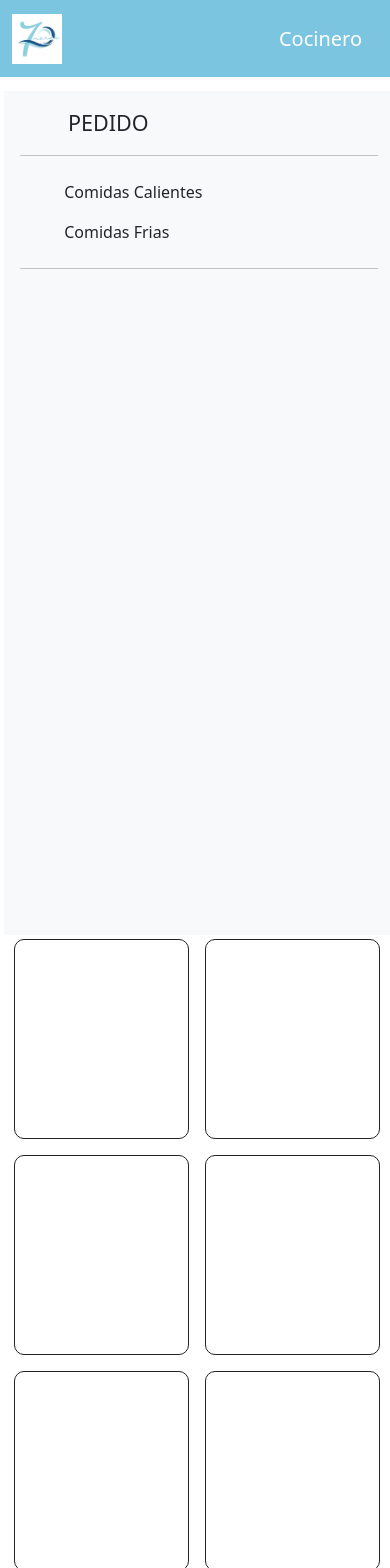
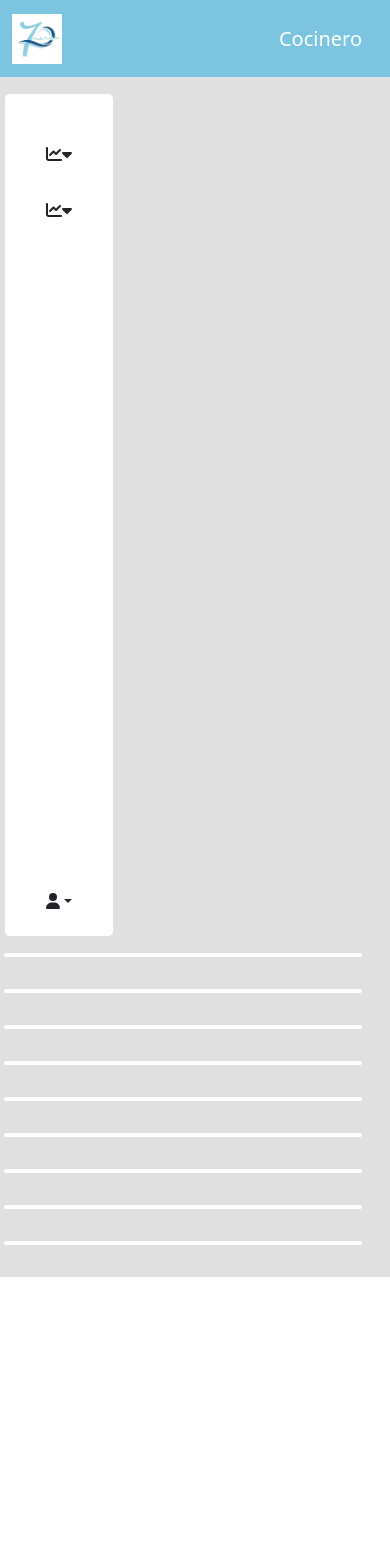
Before and after one commit to Mijael-cod/7MaresFrontend, an Angular app: page /cocinero in a window 390 px wide. Shown: the top 1568 px of the page. After the commit the page ends 1277 px from the top, so only its background shows below. Built offline with nearby package versions, Linux system fonts and the light colour scheme.

Commit message:
cocina 2.0

```diff
--- a/src/app/app.component.html
+++ b/src/app/app.component.html
@@ -1 +1 @@
-<router-outlet></router-outlet>
+<router-outlet ></router-outlet>
--- a/src/app/app.module.ts
+++ b/src/app/app.module.ts
@@ -20,7 +20,7 @@ import { RouterModule } from '@angular/router';
     MeseroComponent,
     VPrincipalComponent,
     HeaderComponent,
-    SidebarComponent
+    SidebarComponent,
   ],
   imports: [
     BrowserModule,
--- a/src/app/pages/cocinero/cocinero.component.css
+++ b/src/app/pages/cocinero/cocinero.component.css
@@ -1,79 +1,62 @@
-.color-white{
+.color-white {
     color: white;
 }
 
-.color-nav{
+.color-nav {
     background-color: #7CC5E0;
 }
-
-.body-cocina{
-    margin-top: 10px;
-}
-.cocina-pedidos{
-    display: grid;
-    grid-template-columns: auto auto auto;
-    gap: 1rem;
-    margin-left: 2px;
+.sidedbar{
 
 }
 
-.caja-1{
-    border:solid 1px;
-    border-radius: 10px;
-    height: 310px;
+.fondoSidebar {
+    background-color: #E0E0E0;
 }
 
-@media (max-width: 768px) {
-    /* Estilos específicos para pantallas más pequeñas */
-    .cocina-pedidos{
-        display: grid;
-        grid-template-columns: auto auto;
-        gap: 1rem;
-        margin-left: 2px;
+.nav-pills li a:hover {
+    background-color: rgb(41, 175, 41);
+}
+
+.nav-item .form-select {
+    margin-top: 10px;
+}
+.element {
+    overflow: hidden;
+  }
+
+::-webkit-scrollbar {
+    width: 8px; /* Ancho de la barra de desplazamiento */
+  }
+
+  ::-webkit-scrollbar-track {
+    background-color: #f1f1f1; /* Color de fondo de la pista */
+  }
+
+  ::-webkit-scrollbar-thumb {
+    background-color: #888; /* Color del pulgar */
+    border-radius: 4px; /* Radio de borde del pulgar */
+  }
+
+  ::-webkit-scrollbar-thumb:hover {
+    background-color: #555; /* Color del pulgar al pasar el cursor por encima */
+  }
 
 
-    }
+.cocina-pedidos{
 
-    .caja-1{
-        border:solid 1px;
-        border-radius: 10px;
-        height: 200px;
-    }
+}
+
+
+
+@media (max-width: 768px) {
 
   }
 
-  /* Estilos para pantallas medianas */
   @media (min-width: 768px) and (max-width: 992px) {
-    /* Estilos específicos para pantallas medianas */
-    .cocina-pedidos{
-        display: grid;
-        grid-template-columns: auto auto;
-        gap: 1rem;
-        margin-left: 2px;
 
-    }
 
-    .caja-1{
-        border:solid 1px;
-        border-radius: 10px;
-        height: 250px;
-    }
   }
+  @media (min-width: 992px) {
 
-  /* Estilos para pantallas más grandes */
-  @media (min-width: 992px) {
-    /* Estilos específicos para pantallas más grandes */
-    .cocina-pedidos{
-        display: grid;
-        grid-template-columns: auto auto auto ;
-        gap: 1rem;
-        margin-left: 2px;
 
-    }
-
-    .caja-1{
-        border:solid 1px;
-        border-radius: 10px;
-        height: 310px;
-    }
   }
--- a/src/app/pages/cocinero/cocinero.component.html
+++ b/src/app/pages/cocinero/cocinero.component.html
@@ -21,46 +21,84 @@
     </div>
 </nav>
 
-<div class="container-fluid body-cocina">
-    <div class="row">
-        <div class="col-md-2 p-3 bg-light m-1 p-1" style="height: 100vh;">
-            <a class="d-flex align-items-center mb-3 mb-md-0 me-md-auto link-dark text-decoration-none"
-                style="width: 100%;">
-                <svg class="bi pe-none me-2" width="40" height="32">
-                    <use xlink:href="#bootstrap"></use>
-                </svg>
-                <span class="fs-4">PEDIDO</span>
+<div class="container-fluid p-3 fondoSidebar">
+	<div class="row ">
+		<div class="d-flex flex-column justify-content-between col-auto bg-white border rounded min-vh-100 sidebar"><!-- col-md-4 col-lg-3 -->
+			<div class="mt-4">
+				<a class="text-dark d-none d-sm-inline text-decoration-none d-flex align-items-center ms-4"
+					role="button">
+					<span class="fs-5">
+						<strong>PEDIDOS</strong>
+					</span>
 				</a>
-            <hr>
-            <ul class="nav nav-pills flex-column mb-auto">
-
-                <li>
-                    <a href="#" class="nav-link link-dark">
-                        <svg class="bi pe-none me-2" width="16" height="16">
-                        </svg>
-                        Comidas Calientes
+				<hr class="text-dark d-none d-sm-block">
+				<ul class="nav nav-pills flex-column mt-2 mt-sm-0 " id="menu1">
+					<li class="nav-item my-sm-1 my-2 disabled">
+						<a href="#sidepedidos1" data-bs-toggle="collapse"
+							class="nav-link text-dark text-center text-sm-start" aria-current="page">
+							<i class="fa-solid fa-chart-line"></i>
+							<span class="ms-2 d-none d-sm-inline">Comidas Calientes </span>
+							<i class="fa fa-caret-down"></i>
+						</a>
+						<ul class="nav collapse ms-1 flex-column" id="sidepedidos1" data-bs-parent="#pedido1">
+							<li class="nav-item">
+								<a href="" class="nav-link text-dark" href="" aria-current="page">
+									<i class="fa-solid fa-clipboard-list"></i> Recibidos
 								</a>
 							</li>
-                <li>
-                    <a href="#" class="nav-link link-dark">
-                        <svg class="bi pe-none me-2" width="16" height="16">
-                        </svg>
-                        Comidas Frias
+							<li class="nav-item">
+								<a href="" class="nav-link text-dark" href="">
+									<i class="fa-solid fa-list-check"></i> Listos
 								</a>
 							</li>
 						</ul>
-            <hr>
+					</li>
+                    <li class="nav-item my-sm-1 my-2 disabled">
+						<a href="#sidepedidos2" data-bs-toggle="collapse"
+							class="nav-link text-dark text-center text-sm-start" aria-current="page">
+							<i class="fa-solid fa-chart-line"></i>
+							<span class="ms-2 d-none d-sm-inline">Comidas Frias </span>
+							<i class="fa fa-caret-down"></i>
+						</a>
+						<ul class="nav collapse ms-1 flex-column" id="sidepedidos2" data-bs-parent="#pedido2">
+							<li class="nav-item">
+								<a href="" class="nav-link text-dark" href="" aria-current="page">
+									<i class="fa-solid fa-clipboard-list"></i> Recibidos
+								</a>
+							</li>
+							<li class="nav-item">
+								<a href="" class="nav-link text-dark" href="">
+									<i class="fa-solid fa-list-check"></i> Listos
+								</a>
+							</li>
+						</ul>
+					</li>
+				</ul>
 			</div>
-        <div class="col-md-10 row cocina-pedidos">
-            <div class="caja-1"></div>
-            <div class="caja-1"></div>
-            <div class="caja-1"></div>
-            <div class="caja-1"></div>
-            <div class="caja-1"></div>
-            <div class="caja-1"></div>
-            <div class="caja-1"></div>
-            <div class="caja-1"></div>
-            <div class="caja-1"></div>
+			<div>
+				<div class="dropdown open p-3">
+					<a class="btn border-none outline-none text-dark dropdown-toggle" type="button" id="triggerId"
+						data-bs-toggle="dropdown" aria-expanded="false">
+						<i class="fa fa-user"></i>
+						<span class="ms-1 d-none d-sm-inline">Youserl</span>
+					</a>
+					<div class="dropdown-menu" aria-labelledby="triggerId">
+						<button class="dropdown-item" href="#">Profile</button>
+						<button class="dropdown-item" href="#">Settings</button>
 					</div>
 				</div>
 			</div>
+		</div>
+        <div class=" d-flex justify-content-center align-items-center col-md-10 row cocina-pedidos overflow-auto">
+            <div class="caja-1 border border-2 border-white rounded col-md-3 m-3"></div>
+            <div class="caja-1 border border-2 border-white rounded col-md-3 m-3"></div>
+            <div class="caja-1 border border-2 border-white rounded col-md-3 m-3"></div>
+            <div class="caja-1 border border-2 border-white rounded col-md-3 m-3"></div>
+            <div class="caja-1 border border-2 border-white rounded col-md-3 m-3"></div>
+            <div class="caja-1 border border-2 border-white rounded col-md-3 m-3"></div>
+            <div class="caja-1 border border-2 border-white rounded col-md-3 m-3"></div>
+            <div class="caja-1 border border-2 border-white rounded col-md-3 m-3"></div>
+            <div class="caja-1 border border-2 border-white rounded col-md-3 m-3"></div>
+        </div>
+	</div>
+</div>
--- a/src/app/pages/pages.module.ts
+++ b/src/app/pages/pages.module.ts
@@ -1,12 +1,14 @@
 import { NgModule } from '@angular/core';
 import { CommonModule } from '@angular/common';
 import { CocineroComponent } from './cocinero/cocinero.component';
+import { CocineroPrincipalComponent } from './cocinero/cocinero-principal/cocinero-principal.component';
 
 
 
 @NgModule({
   declarations: [
-    CocineroComponent
+    CocineroComponent,
+    CocineroPrincipalComponent
   ],
   imports: [
     CommonModule,
```
Lines whose indentation alone changed are shown as unchanged.
